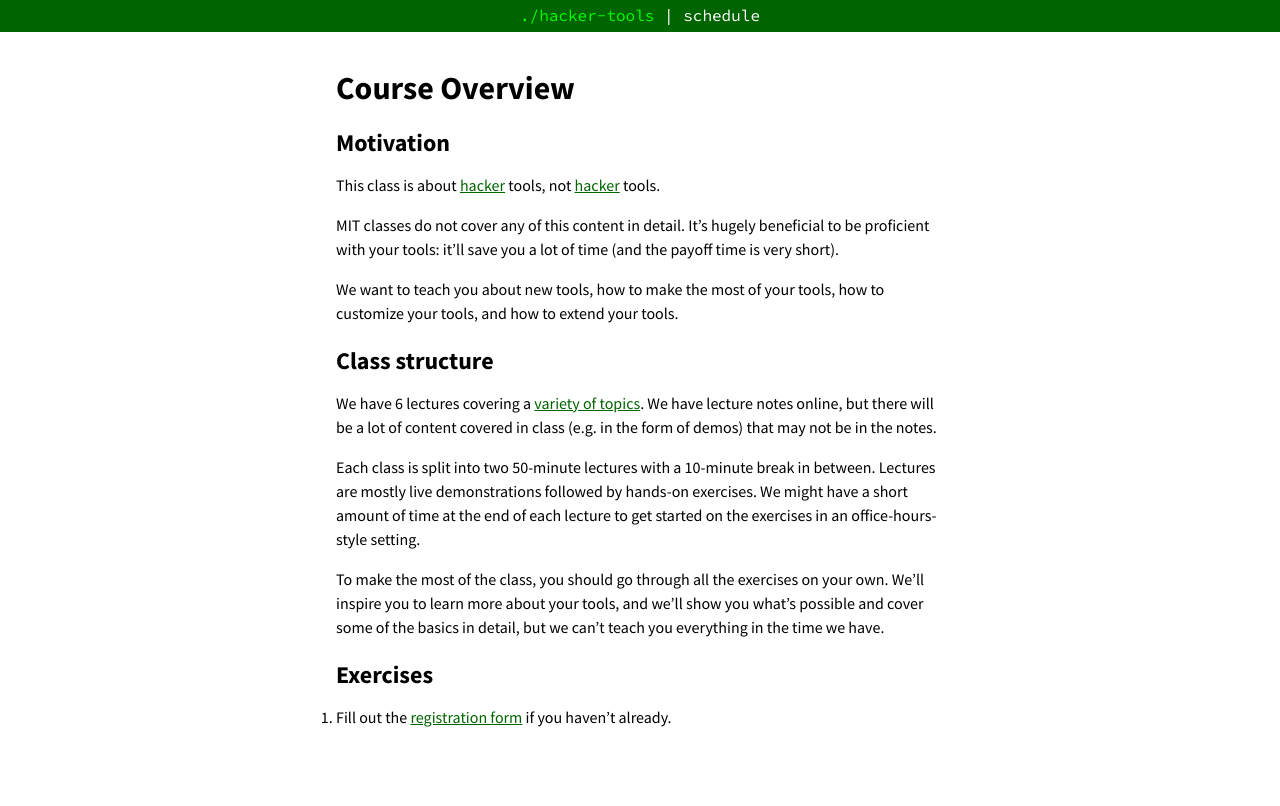
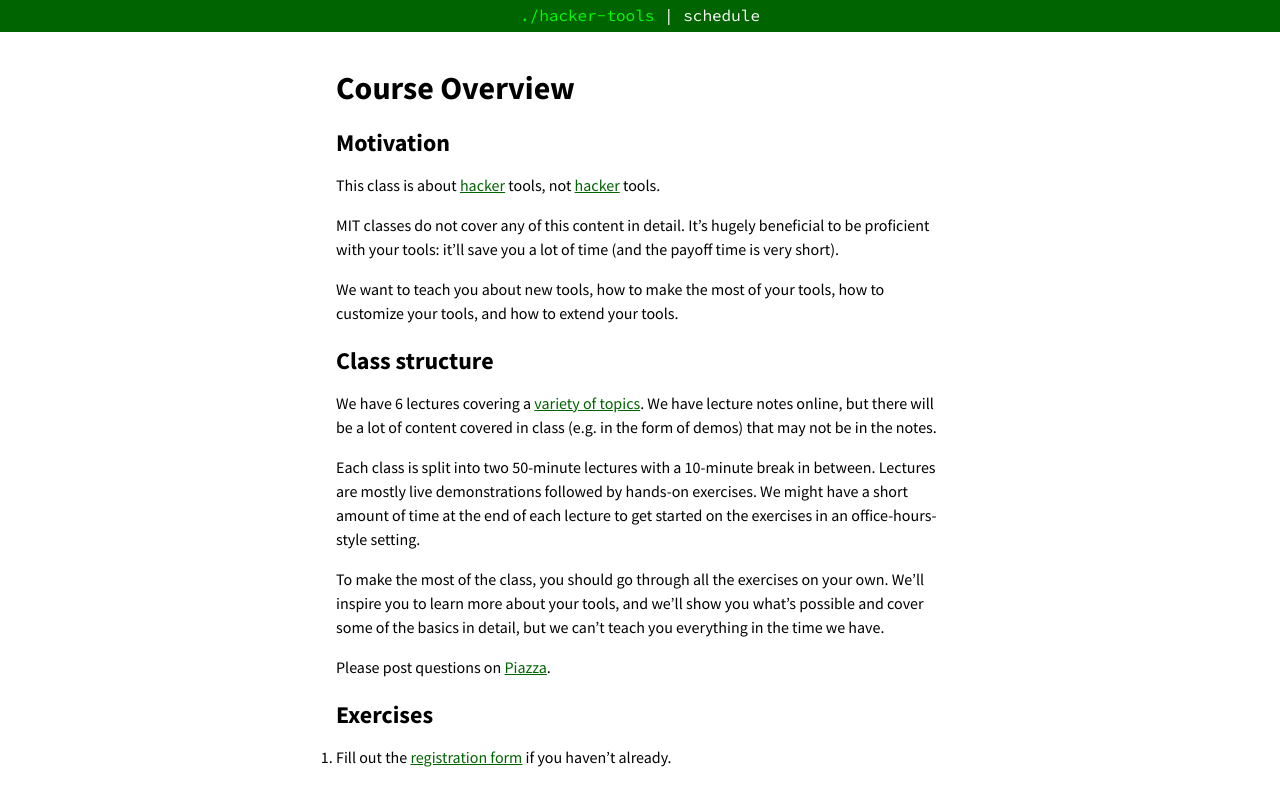
Before and after one commit to missing-semester-cn/missing-semester-cn.github.io, a Jekyll site: the page built from course-overview.md, in a window 1280 px wide. Shown: the top 806 px of the page. Built offline with Jekyll 4.4.1, drawn with Linux system fonts in a browser that asks for light colours.

Commit message:
Add Piazza link

```diff
--- a/course-overview.md
+++ b/course-overview.md
@@ -31,6 +31,8 @@ own. We'll inspire you to learn more about your tools, and we'll show you
 what's possible and cover some of the basics in detail, but we can't teach you
 everything in the time we have.
 
+Please post questions on [Piazza](https://piazza.com/class/jqjpgaeaz77785).
+
 # Exercises
 
 1. Fill out the [registration form](https://goo.gl/forms/HSdsUQ204Ow8BgUs2) if
```
